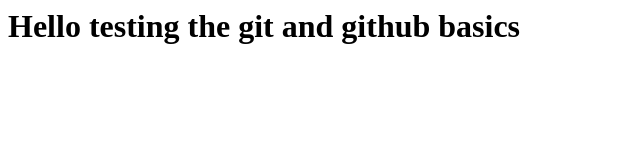
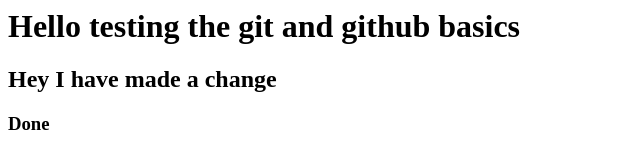
Before and after one commit to priteshsingh-vats/backendApi, a website: page index.html in a window 1280 px wide. Shown: the whole page, without its empty margins (0-640 px from the left). Drawn offline with Linux system fonts and the light colour scheme.

Commit message:
Update index.html

```diff
--- a/index.html
+++ b/index.html
@@ -1 +1,3 @@
 <h1>Hello testing the git and github basics </h1>
+<h2> Hey I have made a change</h2>
+<h3>Done</h3>
```
